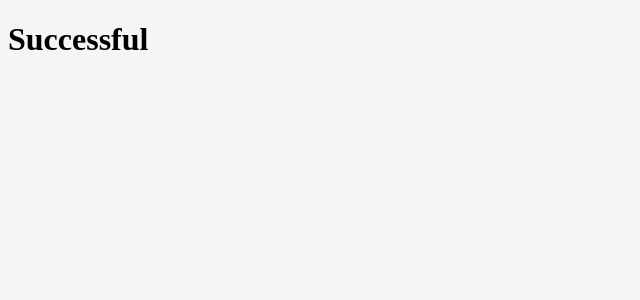
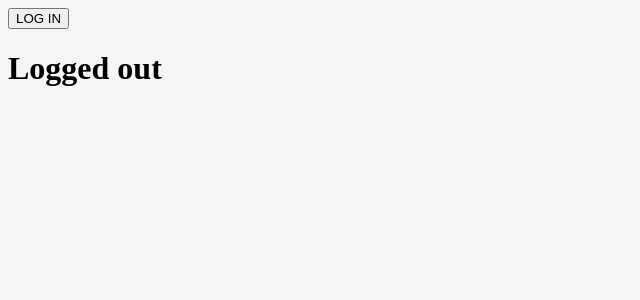
Before and after one commit to avijain10/Todo-App, a React (Create React App) app: page / in a window 1280 px wide. Shown: the top 300 px of the page, without its empty margins (0-640 px from the left). Built offline with nearby package versions, Linux system fonts and the light colour scheme.

Commit message:
Modified: App.js

```diff
--- a/src/App.js
+++ b/src/App.js
@@ -6,21 +6,35 @@ import Conditional from "./Conditional";
 class App extends React.Component {
   constructor() {
     super();
-    this.state = { isLoading: true };
+    this.state = {
+      isLoggedIn: true,
+    };
+    this.handleClick = this.handleClick.bind(this);
   }
 
-  componentDidMount() {
-    setTimeout(() => {
-      this.setState({
-        isLoading: false,
-      });
-    }, 1500);
+  //componentDidMount() {
+  //setTimeout(() => {
+  //this.setState({
+  //isLoading: false,
+  //    });
+  //}, 1500);
+  // }
+
+  handleClick() {
+    this.setState((prevState) => {
+      return {
+        isLoggedIn: !prevState.isLoggedIn,
+      };
+    });
   }
 
   render() {
+    let btntext = this.state.isLoggedIn ? "LOG IN" : "LOG OUT";
+    let displaytext = this.state.isLoggedIn ? "Logged out" : "Logged in";
     return (
       <div>
-        <Conditional isLoading={this.state.isLoading} />
+        <button onClick={this.handleClick}>{btntext}</button>
+        <h1>{displaytext}</h1>
       </div>
     );
   }
```
